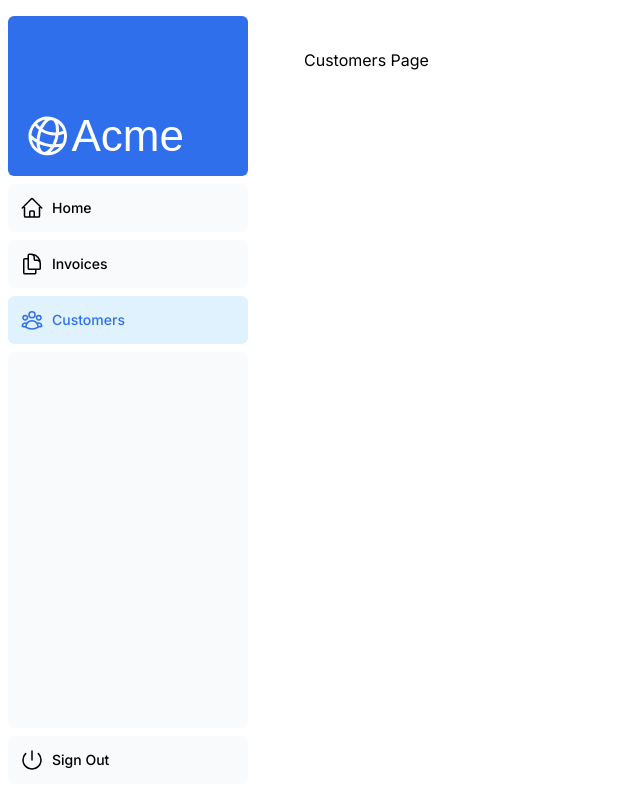
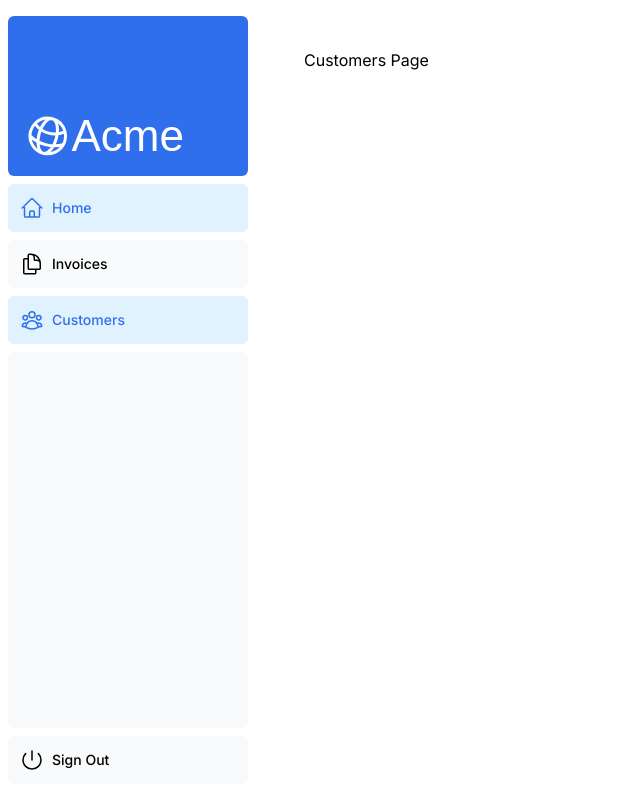
Before and after one commit to diegoTraba/nextjs-formacion, a Next.js app: page /dashboard/customers in a window 1280 px wide. Shown: the whole page, without its empty margins (0-640 px from the left). Built offline with nearby package versions, Linux system fonts and the light colour scheme; a web font is replaced by a local one.

Commit message:
ulitmos cambios

```diff
--- a/app/ui/dashboard/nav-links.tsx
+++ b/app/ui/dashboard/nav-links.tsx
@@ -27,6 +27,8 @@ export default function NavLinks() {
     <>
       {links.map((link) => {
         const LinkIcon = link.icon;
+        const routeParts= pathname.split('/');
+        const lastPartRoute= routeParts[routeParts.length - 1];
         return (
           <Link
             key={link.name}
@@ -34,7 +36,7 @@ export default function NavLinks() {
             className={clsx(
               'flex h-[48px] grow items-center justify-center gap-2 rounded-md bg-gray-50 p-3 text-sm font-medium hover:bg-sky-100 hover:text-blue-600 md:flex-none md:justify-start md:p-2 md:px-3',
               {
-                'bg-sky-100 text-blue-600': pathname === link.href,
+                'bg-sky-100 text-blue-600': (pathname===link.href? pathname===link.href : pathname.includes(link.href)),
               },
             )}
           >
--- a/app/ui/invoices/buttons.tsx
+++ b/app/ui/invoices/buttons.tsx
@@ -16,7 +16,7 @@ export function CreateInvoice() {
 export function UpdateInvoice({ id }: { id: string }) {
   return (
     <Link
-      href={'/dashboard/invoices/'+ id +'/edit'}
+      href={`/dashboard/invoices/${id}/edit`}
       className="rounded-md border p-2 hover:bg-gray-100"
     >
       <PencilIcon className="w-5" />
```
